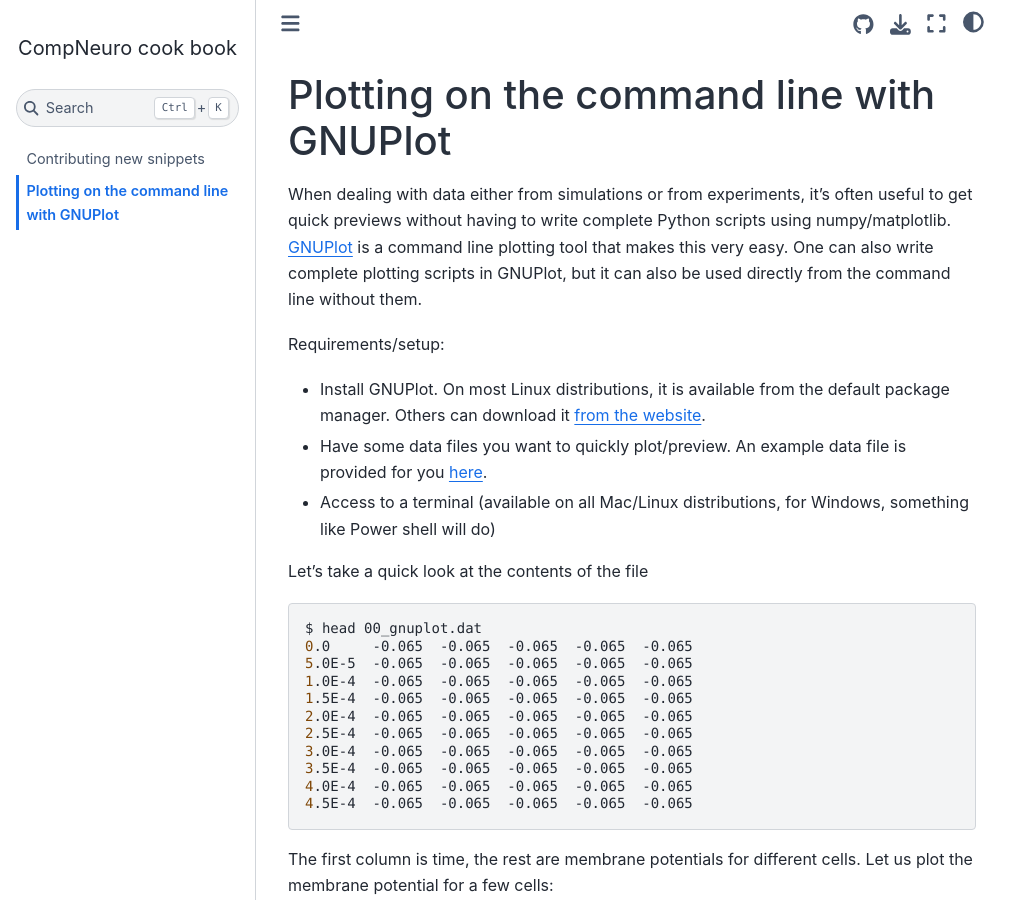
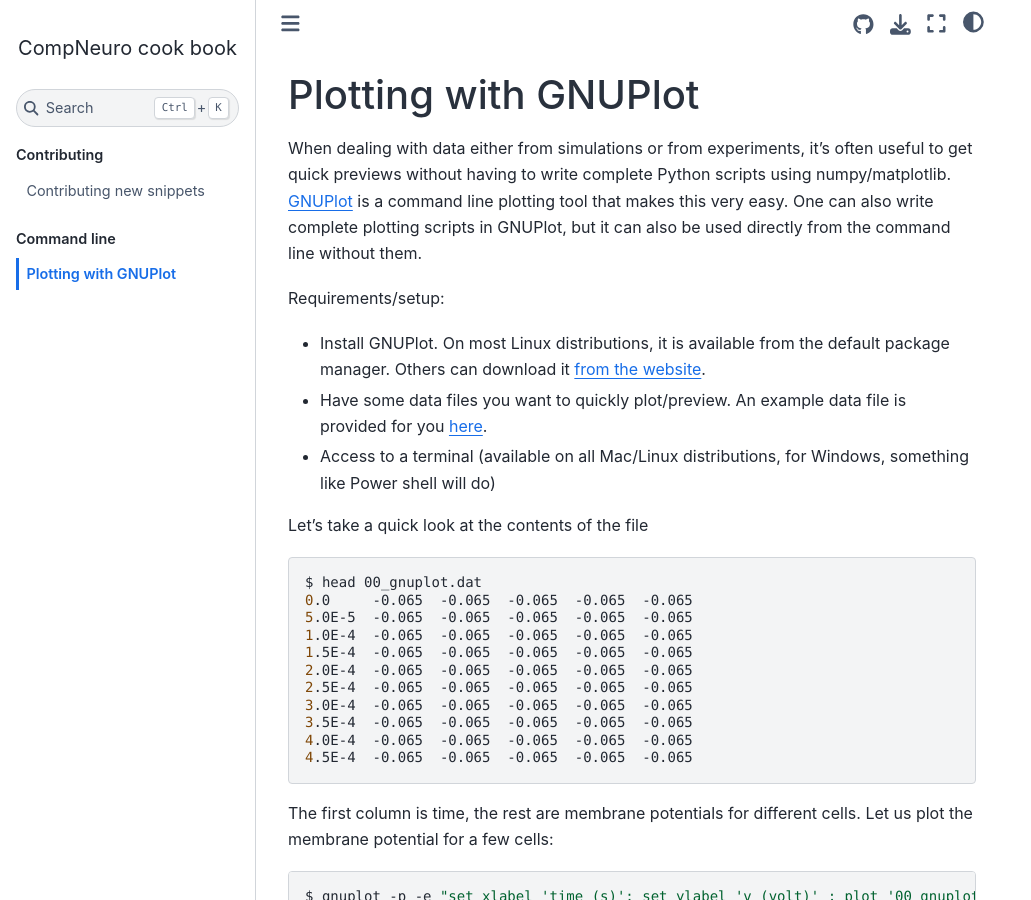
Before and after one commit to OCNS/CompNeuroCookBook, a Jupyter Book: the page built from source/00_gnuplot.md, in a window 1280 px wide and 900 px high. Shown: the whole window, without its empty margins (0-1031 px from the left). Built offline with Jupyter Book 1.0.4 settings and Sphinx 7.4.7 and the Sphinx Book theme 1.1.4, drawn with Linux system fonts in a browser that asks for light colours.

```diff
--- a/source/00_gnuplot.md
+++ b/source/00_gnuplot.md
@@ -1,5 +1,5 @@
-(gnuplot:lines)=
-# Plotting on the command line with GNUPlot
+(cli:gnuplot)=
+# Plotting with GNUPlot
 
 When dealing with data either from simulations or from experiments, it's often useful to get quick previews without having to write complete Python scripts using numpy/matplotlib.
 [GNUPlot](http://www.gnuplot.info/) is a command line plotting tool that makes this very easy.
--- a/source/_toc.yml
+++ b/source/_toc.yml
@@ -1,5 +1,9 @@
 format: jb-book
 root: index
-chapters:
-  - file: Contributing.md
-  - file: 00_gnuplot.md
+parts:
+  - caption: Contributing
+    chapters:
+      - file: Contributing.md
+  - caption: Command line
+    chapters:
+      - file: 00_gnuplot.md
```
